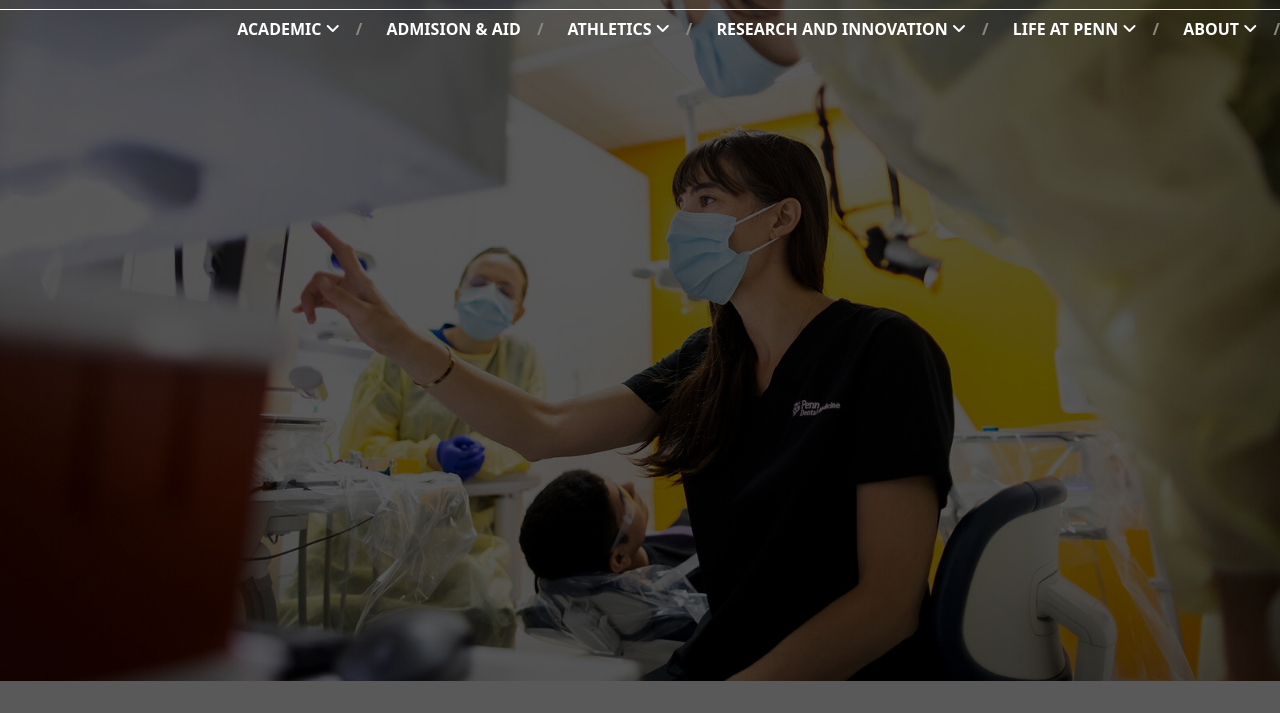
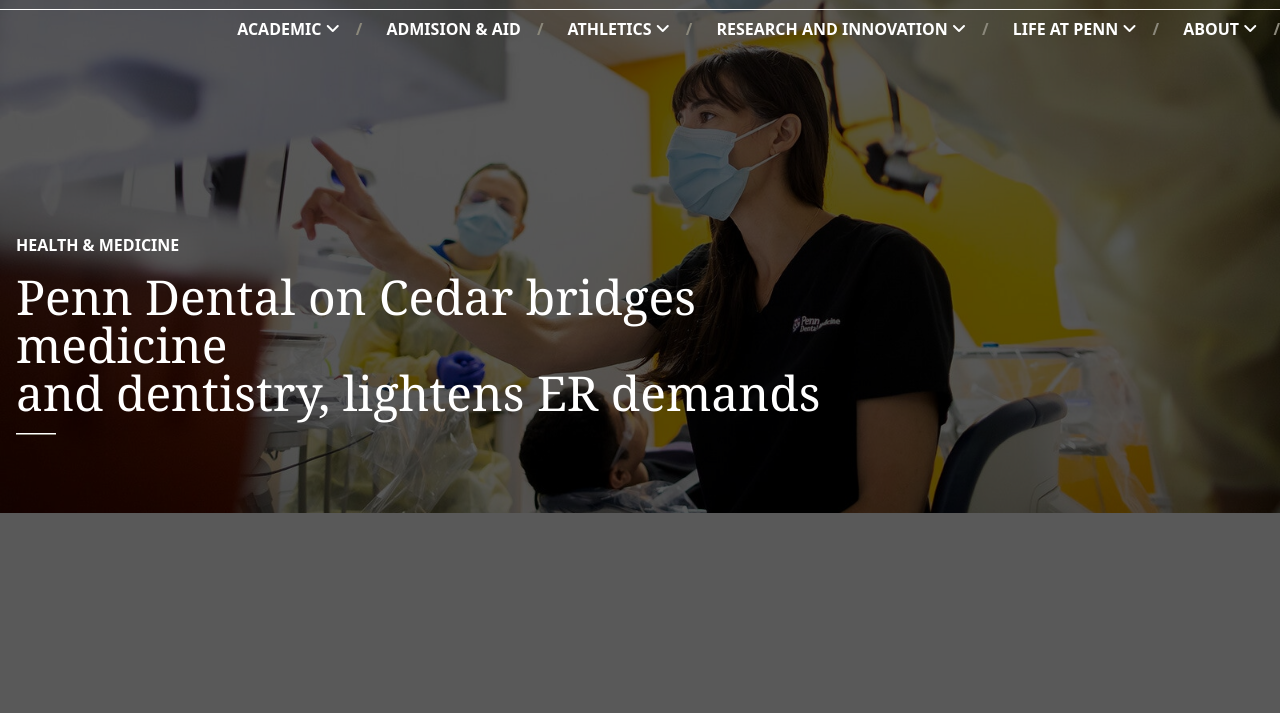
Before and after one commit to uwinezaflorence20/The-Gymn-Clonning-Gate, a website built with Vite: page index.html in a window 1280 px wide. Shown: the part 87-800 px from the top of the page. Built offline with nearby package versions, Linux system fonts and the light colour scheme; files whose address does not match are found by name.

Commit message:
another  commit

```diff
--- a/index.html
+++ b/index.html
@@ -9,7 +9,7 @@
   </head>
   <body class="">
     <div class="text-white">
-      <img src="./public/penn-dental-cedar-2.jpeg" alt="" class="relative h-full">
+      <img src="./public/penn-dental-cedar-2.jpeg" alt="" class="relative w-full h-[600px] object-cover object-center ">
        <div class="absolute inset-0 bg-black/65 h-full"></div>
        <div class="absolute top-0 flex flex-row justify-between items-center w-full px-4 h-28 ">
         <div>
@@ -32,7 +32,12 @@
     <p>ABOUT <i class="fa-solid fa-angle-down"></i> <span class="text-[#8B887B] pl-3">/</span> </p>
   </nav>
 </div>
-
+<div class="absolute inset-0 top-80 space-y-4 w-[70%] px-4 group">
+  <h1 class="font-bold">HEALTH & MEDICINE</h1>
+  <p class="text-5xl font-serif ">Penn Dental on Cedar bridges medicine<br> and dentistry, lightens ER demands</p>
+  <hr class="w-10 h-[2px] bg-[#8B887B]  ">
+  <p class="font-normal text-xl group-hover:block group-hover:transform-y-10 hidden">Penn Dental Medicine at PHMC on Cedar is one of five community care programs the School of Dental Medicine operates. At Penn Dental on Cedar, part of the mission is to integrate dental and medical care.</p>
+</div>
 <div></div>
     </div>
 
```
